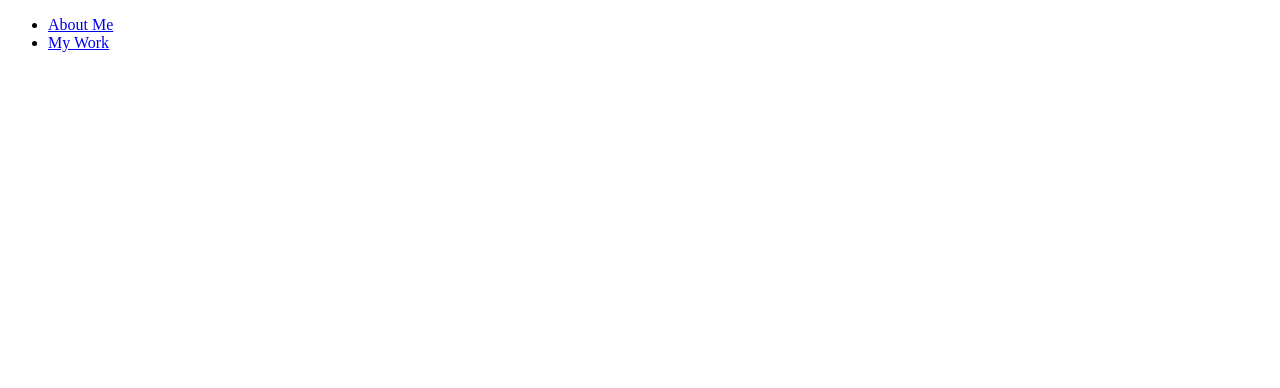
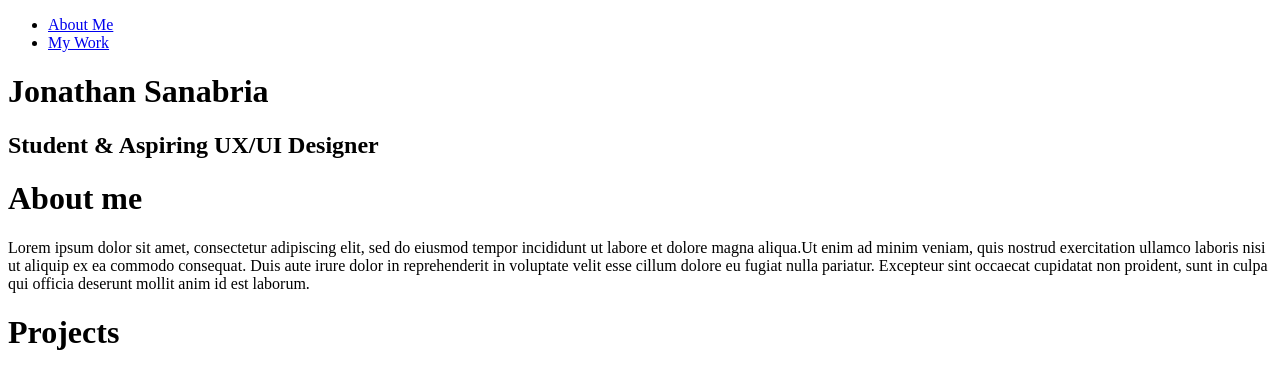
Before and after one commit to jdsanabr/INF133-Assignment1, a plain HTML site: page index.html in a window 1280 px wide. Drawn offline with Linux system fonts and the light colour scheme.

Commit message:
Update index.html
All divs have been populated except for "My work"

```diff
--- a/index.html
+++ b/index.html
@@ -42,20 +42,30 @@ EMAIL: Your email here
 
 
   <!-- My name -->
-  <!-- Student & Aspiring UX/UI developer -->
+  <!-- Student & Aspiring UX/UI designer -->
   <div class="Information">
+    <h1>Jonathan Sanabria</h1>
 
+    <h2>Student & Aspiring UX/UI Designer</h2>
   </div>
 
 
   <!-- "About me" section of the page -->
   <div class="AboutMe">
+    <h1>About me</h1>
 
+    <p>Lorem ipsum dolor sit amet, consectetur adipiscing elit,
+      sed do eiusmod tempor incididunt ut labore et dolore magna aliqua.Ut enim ad minim veniam,
+      quis nostrud exercitation ullamco laboris nisi ut aliquip ex ea commodo consequat.
+      Duis aute irure dolor in reprehenderit in voluptate velit esse cillum dolore eu fugiat nulla pariatur.
+      Excepteur sint occaecat cupidatat non proident, sunt in culpa qui officia deserunt mollit anim id est laborum.</p>
   </div>
 
 
   <!-- "My work" section of the page -->
   <div class="MyWork">
+    <h1>Projects</h1>
+
 
   </div>
 
```
